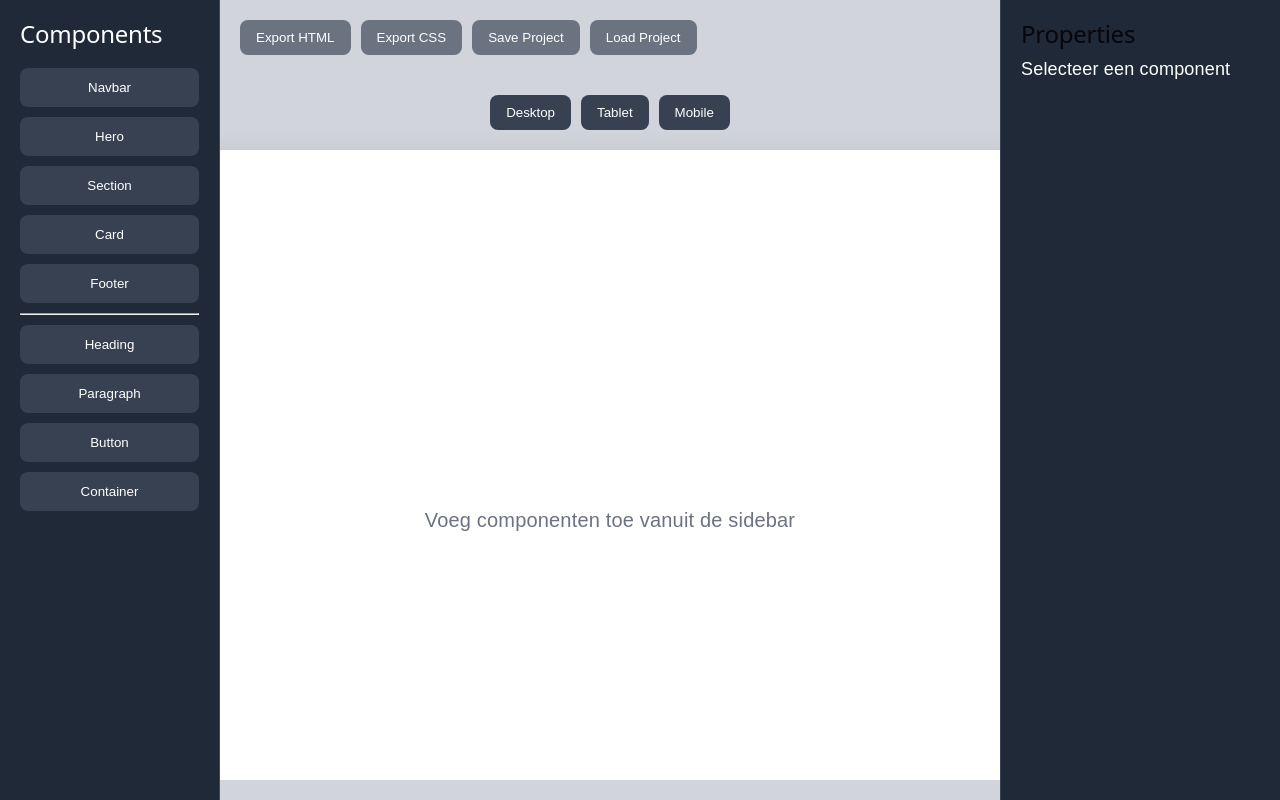
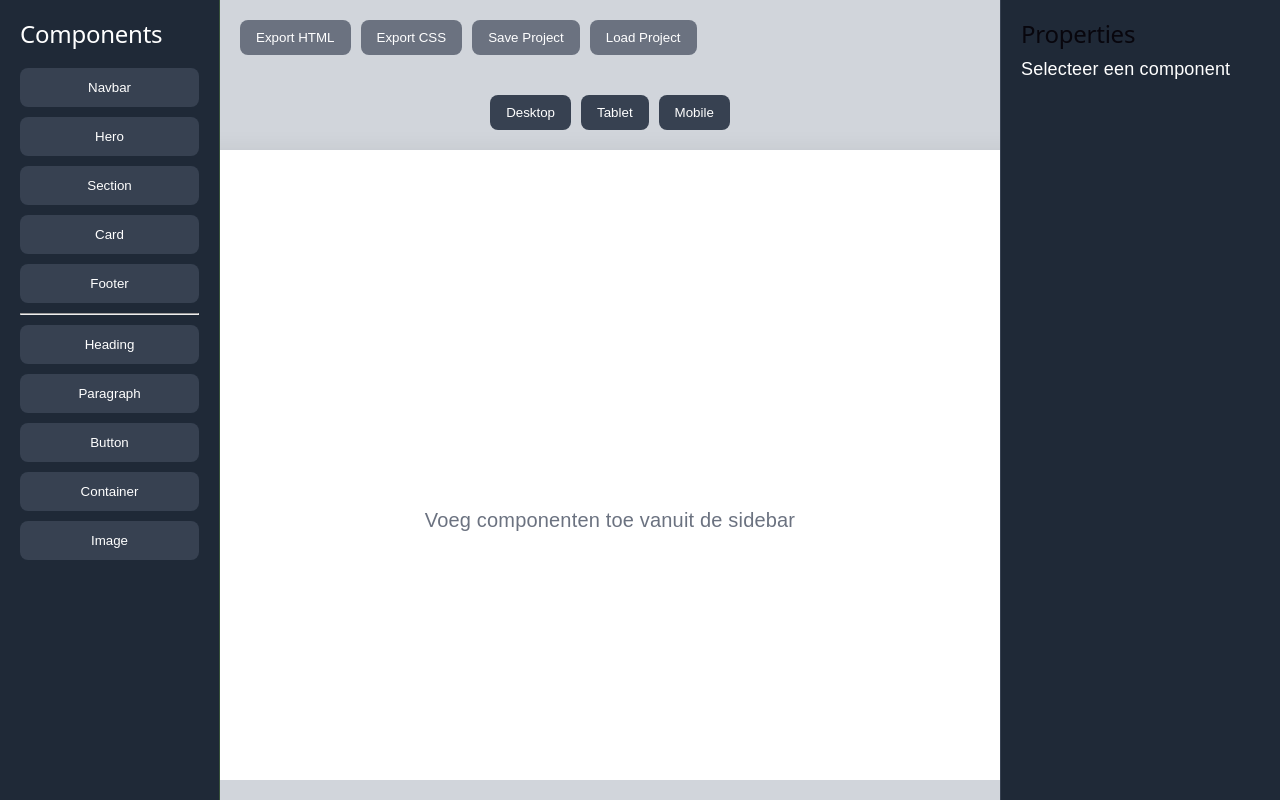
Before and after one commit to itzmitto/html-css-builder, a React (Vite) app: page / in a window 1280 px wide. Built offline with nearby package versions, Linux system fonts and the light colour scheme.

Commit message:
Add "Image" button to Sidebar for component addition

```diff
--- a/src/components/Sidebar.tsx
+++ b/src/components/Sidebar.tsx
@@ -46,6 +46,10 @@ function Sidebar({ addComponent }: SidebarProps) {
       <button onClick={() => addComponent("Container")}>
         Container
       </button>
+
+      <button onClick={() => addComponent("Image")}>
+        Image
+      </button>
     </aside>
   );
 }
```
